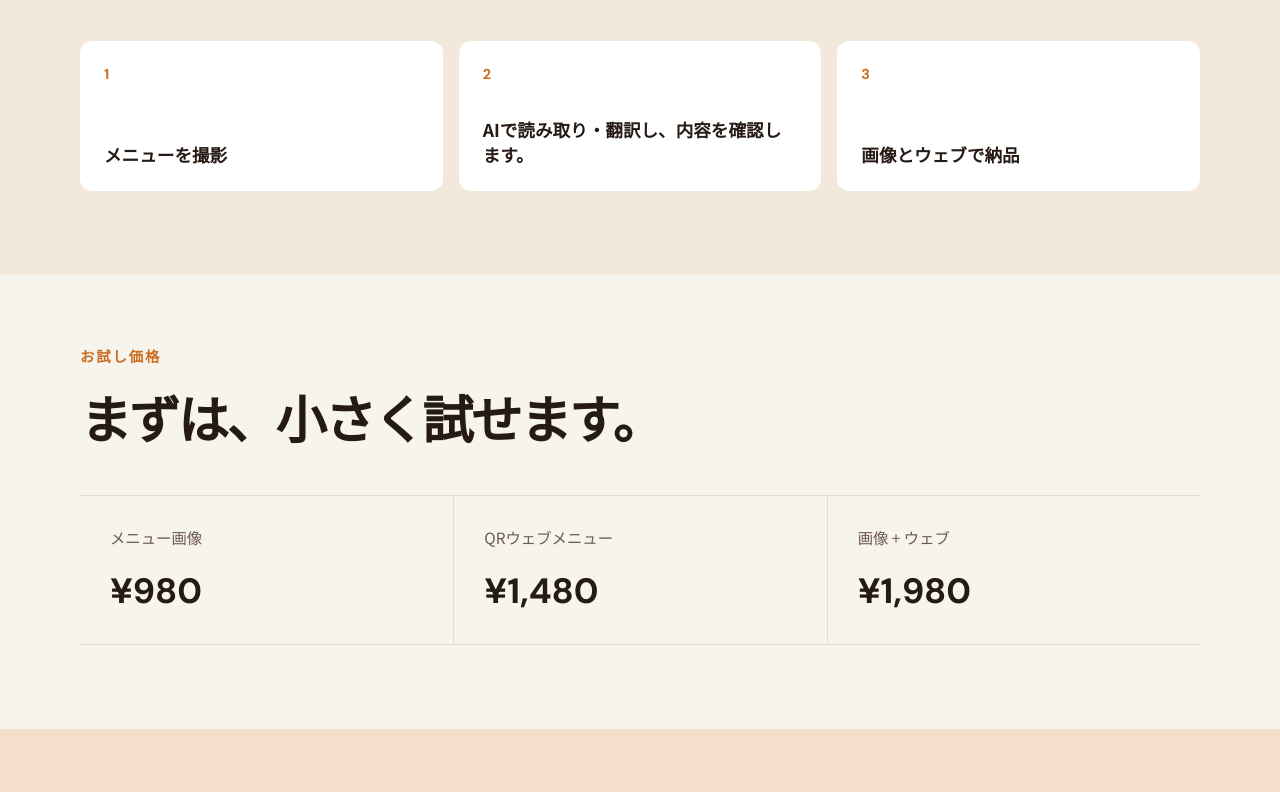
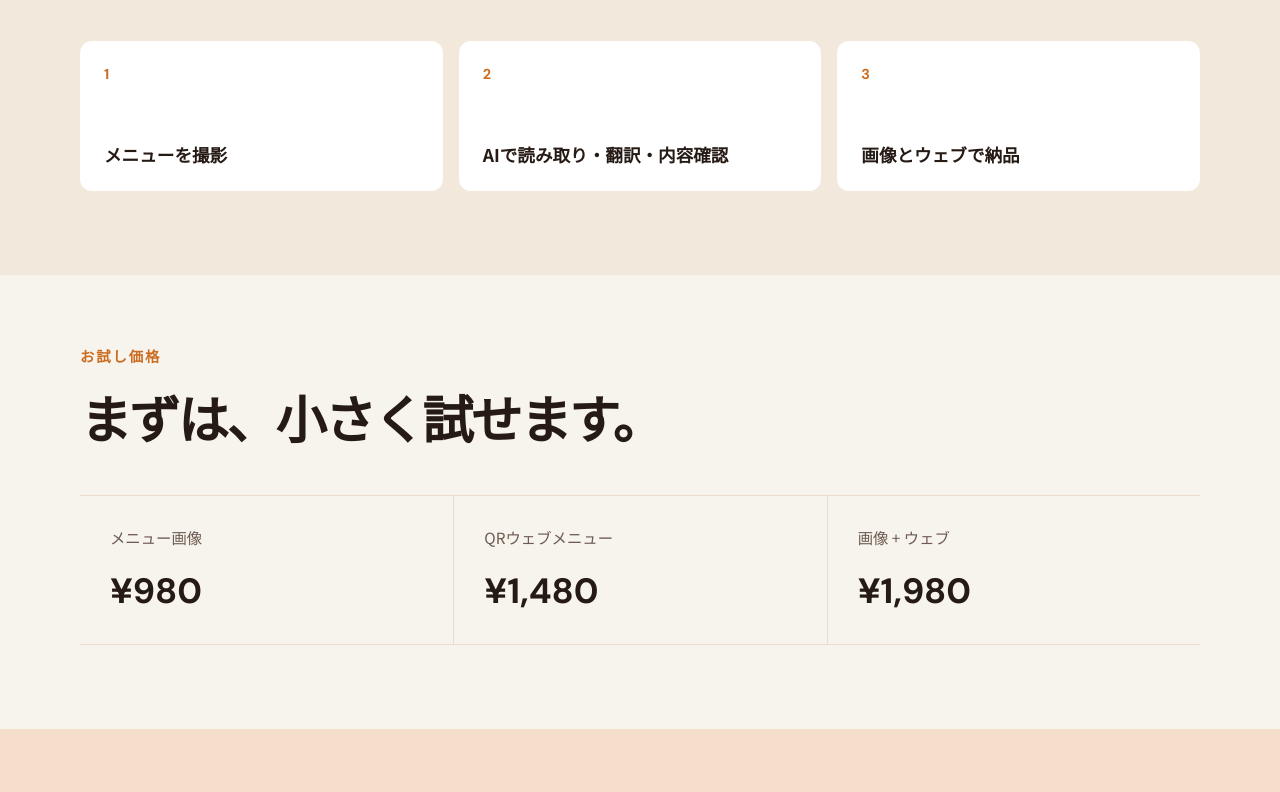
Before and after one commit to nkfly/instant-menu, a website: page website/index.html in a window 1280 px wide. Shown: the part 3002-3794 px from the top of the page. Drawn offline with Linux system fonts and the light colour scheme; files whose address does not match are found by name.

Commit message:
Shorten AI review workflow label

```diff
--- a/website/index.html
+++ b/website/index.html
@@ -148,7 +148,7 @@
             <li><span>1</span><strong>メニューを撮影</strong></li>
             <li>
               <span>2</span>
-              <strong>AIで読み取り・翻訳し、内容を確認します。</strong>
+              <strong>AIで読み取り・翻訳・内容確認</strong>
             </li>
             <li><span>3</span><strong>画像とウェブで納品</strong></li>
           </ol>
```
Also changed, not shown: tests/ui/public-site.spec.mjs (+1 -1 lines).
